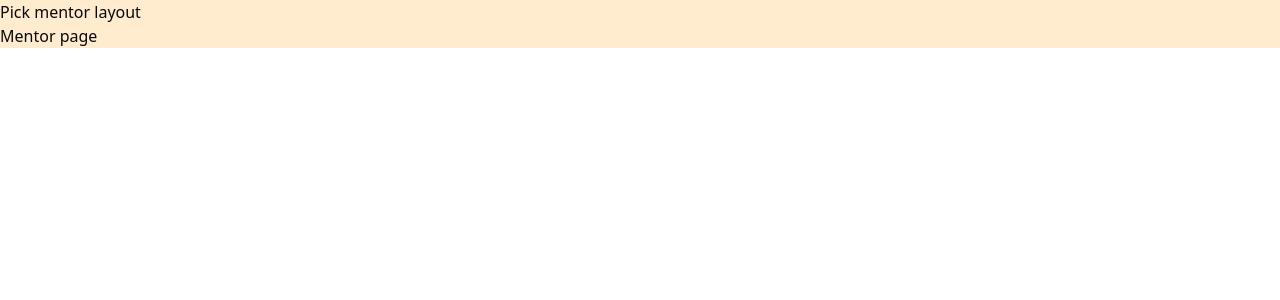
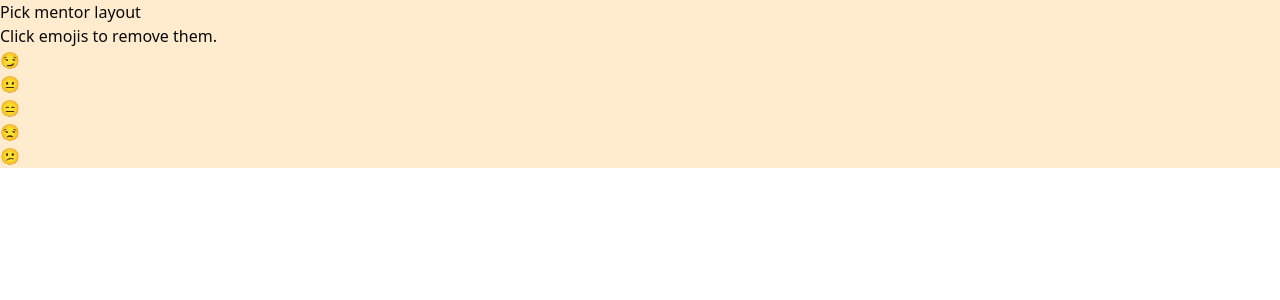
Before and after one commit to Dianaiminza/mentor-web-app, a Nuxt app: page /mentor in a window 1280 px wide. Shown: the top 300 px of the page. Built offline with nearby package versions, Linux system fonts and the light colour scheme.

Commit message:
add login layout start point

```diff
--- /dev/null
+++ b/layouts/login.vue
@@ -0,0 +1,14 @@
+<script lang="ts" setup>
+
+</script>
+
+<style>
+
+</style>
+<template>
+  <div class="flex h-screen bg-background: bg-red-500">
+   <div class="pl-5 w-full pr-3 pt-5">
+    <slot />
+   </div>
+  </div>
+</template>
--- a/nuxt.config.ts
+++ b/nuxt.config.ts
@@ -2,7 +2,7 @@
 export default defineNuxtConfig({
   compatibilityDate: '2024-04-03',
   devtools: { enabled: true },
-  modules: ['@nuxtjs/tailwindcss', 'shadcn-nuxt'],
+  modules: ['@nuxtjs/tailwindcss', 'shadcn-nuxt','@formkit/auto-animate/nuxt'],
   shadcn: {
     /**
      * Prefix for all the imported component
--- /dev/null
+++ b/pages/login.vue
@@ -0,0 +1,15 @@
+<template>
+  <div class="">
+    Login Page
+  </div>
+</template>
+
+<script lang="ts" setup>
+definePageMeta({
+    layout: "login"
+})
+</script>
+
+<style>
+
+</style>
--- a/pages/mentor.vue
+++ b/pages/mentor.vue
@@ -1,13 +1,25 @@
 <template>
-  <div>
-    Mentor page
-  </div>
+   <h5>Click emojis to remove them.</h5>
+  <ul v-auto-animate>
+    <li
+      v-for="item in items"
+      :key="item"
+      @click="removeItem(item)"
+    >
+      {{ item }}
+    </li>
+  </ul>
 </template>
 
 <script lang="ts" setup>
+import { ref } from 'vue'
 definePageMeta({
     layout: "mentor"
 })
+const items = ref(["😏","😐","😑","😒","😕"])
+function removeItem(toRemove) {
+  items.value = items.value.filter((item) => item !== toRemove)
+}
 </script>
 
 <style>
```
Also changed, not shown: package.json (+5 -7 lines), 1 other file (tests, documents, lock files or other folders).
